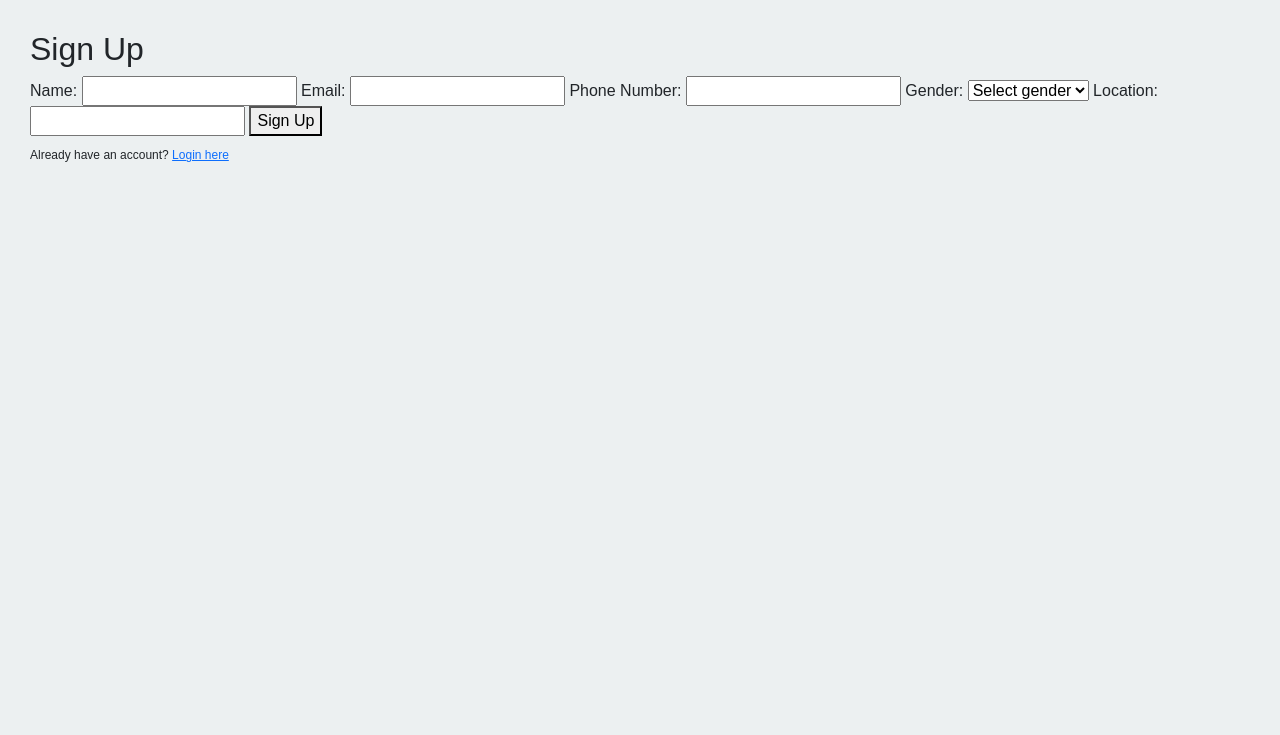
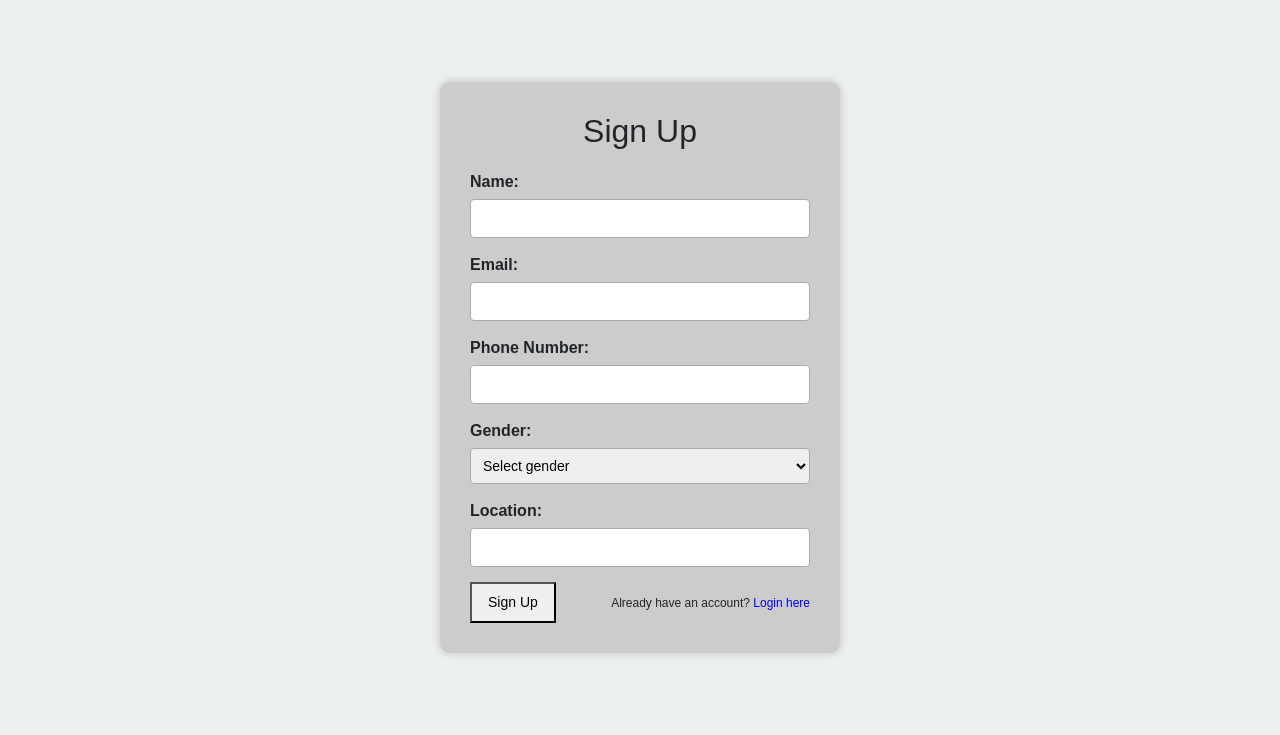
Before and after one commit to BhushanDhammrakshit/PManagement, a Flask app: page /signup in a window 1280 px wide. Shown: the part 65-800 px from the top of the page. Run offline with Flask 3, Linux system fonts and the light colour scheme.

Commit message:
Add signup page

```diff
--- a/application/static/CSS/style.css
+++ b/application/static/CSS/style.css
@@ -1,6 +1,6 @@
 /* Upper navigation bar  */
 
-.navbar{
+.navbar {
   height: 65px;
 }
 
@@ -79,10 +79,12 @@ body {
 
 .sidebar ul li {
   padding: 10px 0;
-    display: flex;           /* Arrange items in a row */
-    align-items: center;     /* Vertically center icons and text */
-    gap: 10px;
-    flex-direction: row;
+  display: flex;
+  /* Arrange items in a row */
+  align-items: center;
+  /* Vertically center icons and text */
+  gap: 10px;
+  flex-direction: row;
 }
 
 .sidebar ul li:hover {
@@ -107,16 +109,21 @@ body {
 }
 
 .sidebar-items {
-    display: flex;                /* Ensure icon and text stay side by side */
-    align-items: center;          /* Align vertically */
-    white-space: nowrap;          /* Prevent wrapping to new lines */
-    clip-path: inset(0 100% 0 0); /* Initially hidden from right side */
-    transition: clip-path 0.5s ease;
+  display: flex;
+  /* Ensure icon and text stay side by side */
+  align-items: center;
+  /* Align vertically */
+  white-space: nowrap;
+  /* Prevent wrapping to new lines */
+  clip-path: inset(0 100% 0 0);
+  /* Initially hidden from right side */
+  transition: clip-path 0.5s ease;
 }
 
 .sidebar:hover .sidebar-items {
-    clip-path: inset(0 0 0 0);    /* Reveal fully */
-    padding-left: 2px;
+  clip-path: inset(0 0 0 0);
+  /* Reveal fully */
+  padding-left: 2px;
 }
 
 
@@ -135,6 +142,10 @@ body {
 
 .content {
   padding: 30px;
+  display: flex;
+  justify-content: center;
+  align-items: center;
+  width: 100%;
 }
 
 /* login content */
@@ -187,3 +198,57 @@ body {
   cursor: pointer;
   align-items: center;
 }
+
+
+.signup-container {
+  background-color: #ccc;
+  padding: 30px;
+  border-radius: 10px;
+  box-shadow: 0 0 10px rgba(0, 0, 0, 0.2);
+  width: 400px;
+}
+
+.signup-container h2 {
+  text-align: center;
+  margin-bottom: 20px;
+}
+
+.form-group {
+  display: flex;
+  flex-direction: column;
+  margin-bottom: 15px;
+}
+
+.form-group label {
+  margin-bottom: 5px;
+  font-weight: bold;
+}
+
+.form-group input,
+.form-group select {
+  padding: 8px;
+  font-size: 14px;
+  border: 1px solid #aaa;
+  border-radius: 4px;
+}
+
+.form-actions {
+  display: flex;
+  justify-content: space-between;
+  align-items: center;
+}
+
+.form-actions button {
+  padding: 8px 16px;
+  font-size: 14px;
+  cursor: pointer;
+}
+
+.login-link {
+  font-size: 12px;
+}
+
+.login-link a {
+  text-decoration: none;
+  color: blue;
+}
--- a/application/templates/signup.html
+++ b/application/templates/signup.html
@@ -3,15 +3,19 @@
     <div class="signup-container">
         <h2>Sign Up</h2>
         <form method="POST" action="/user/signup">
+            <div class="form-group">
                 <label for="name">Name:</label>
                 <input type="text" name="name" required />
-
+            </div>
+            <div class="form-group">
                 <label for="email">Email:</label>
                 <input type="email" name="email" required />
-
+            </div>
+            <div class="form-group">
                 <label for="phone">Phone Number:</label>
                 <input type="tel" name="phone" pattern="[0-9]{10}" required />
-
+            </div>
+            <div class="form-group">
                 <label for="gender">Gender:</label>
                 <select name="gender" required>
                     <option value="" disabled selected>Select gender</option>
@@ -19,16 +23,17 @@
                     <option value="Female">Female</option>
                     <option value="Other">Other</option>
                 </select>
-
+            </div>
+            <div class="form-group">
                 <label for="location">Location:</label>
                 <input type="text" name="location" required />
-
+            </div>
+            <div class="form-actions">
                 <button type="submit">Sign Up</button>
-
-            <p style="font-size: 12px; margin-top: 10px;">
-                Already have an account?
-                <a href="/login">Login here</a>
-            </p>
+                <div class="login-link">
+                    Already have an account? <a href="/login">Login here</a>
+                </div>
+            </div>
         </form>
     </div>
 </div>
```
Lines whose indentation alone changed are shown as unchanged.
